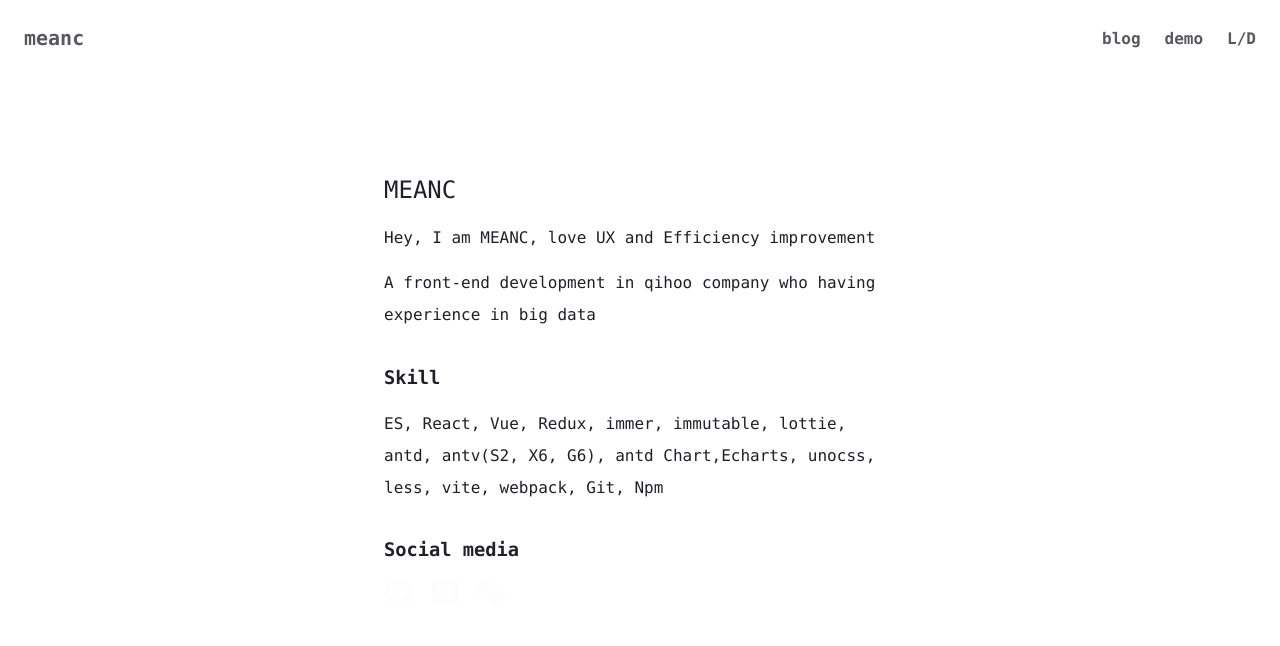
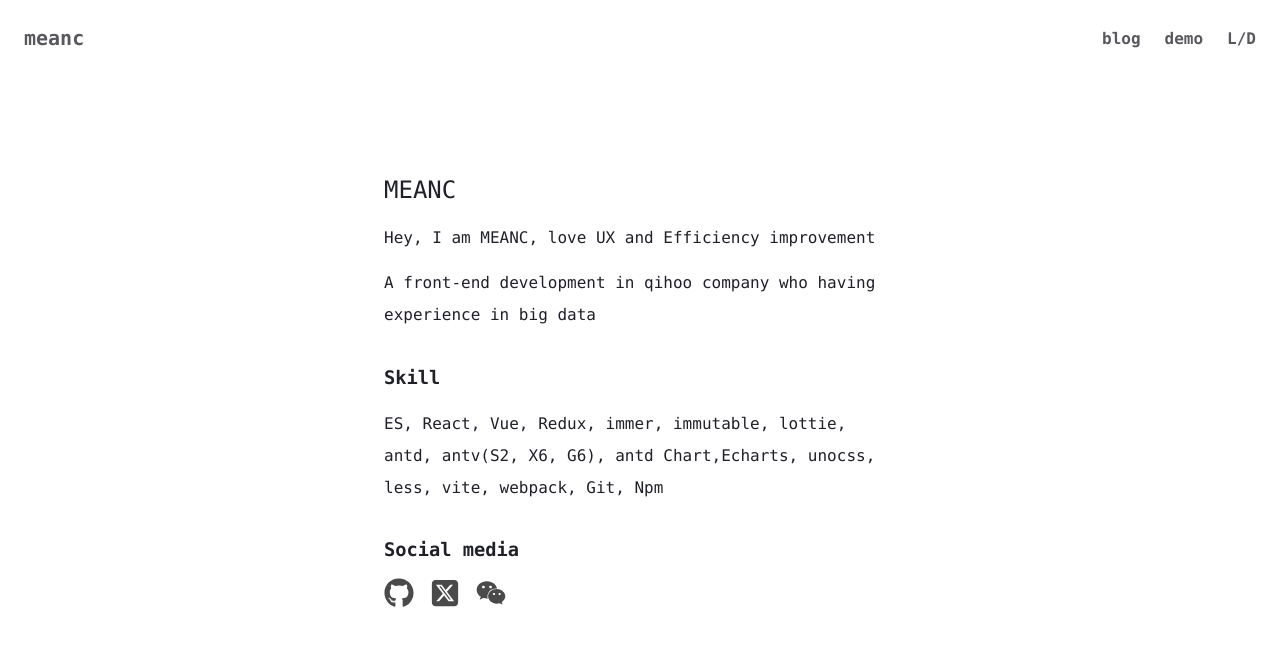
Before and after one commit to cloudflypeng/awsomeBlog, a React (Vite) app: page /#/ in a window 1280 px wide. Shown: the top 646 px of the page. Built offline with nearby package versions, Linux system fonts and the light colour scheme.

Commit message:
fix: 图标样式

```diff
--- a/src/home/index.jsx
+++ b/src/home/index.jsx
@@ -25,13 +25,13 @@ const Home = () => {
         <div>
           <h3 >Social media</h3>
           <div className="flex text-3xl gap-4">
-            <a className="text-light-50" href="https://github.com/cloudflypeng" target="_blank" rel="noreferrer">
+            <a className="social-link" href="https://github.com/cloudflypeng" target="_blank" rel="noreferrer">
               <FaGithub />
             </a>
-            <a className="text-light-50" href="https://twitter.com/meanc_p" target="_blank" rel="noreferrer">
+            <a className="social-link" href="https://twitter.com/meanc_p" target="_blank" rel="noreferrer">
               <FaSquareXTwitter />
             </a>
-            <a className="text-light-50" href="/img/wechat.jpg" target="_blank">
+            <a className="social-link" href="/img/wechat.jpg" target="_blank">
               <FaWeixin />
             </a>
 
--- a/uno.config.ts
+++ b/uno.config.ts
@@ -11,6 +11,7 @@ export default defineConfig({
     'switch-label-base': 'bg-gray-200 dark:bg-gray-800 switch-animation',
     'switch-span-base': 'bg-white dark:bg-gray-300 switch-animation',
     link: 'cursor-pointer select-none opacity-75 hover:opacity-100 text-base no-underline',
+    "social-link": 'text-dark-50 dark:text-light-50 hover:text-dark-100 dark:hover:text-light-100',
     article: 'w-3/4 md:w-2/5',
     'border-base': 'border-[#20202a] border:text-[#f0f0f0] switch-animation',
   },
```
